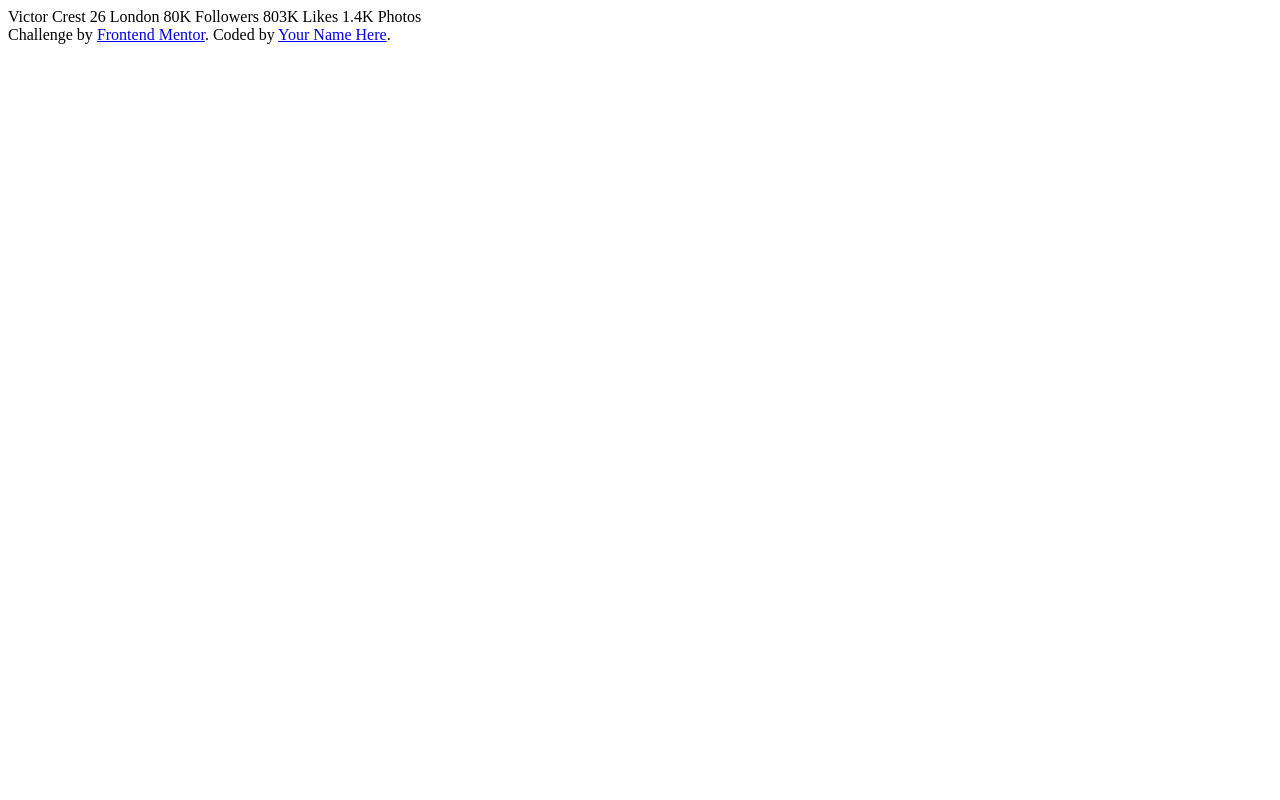
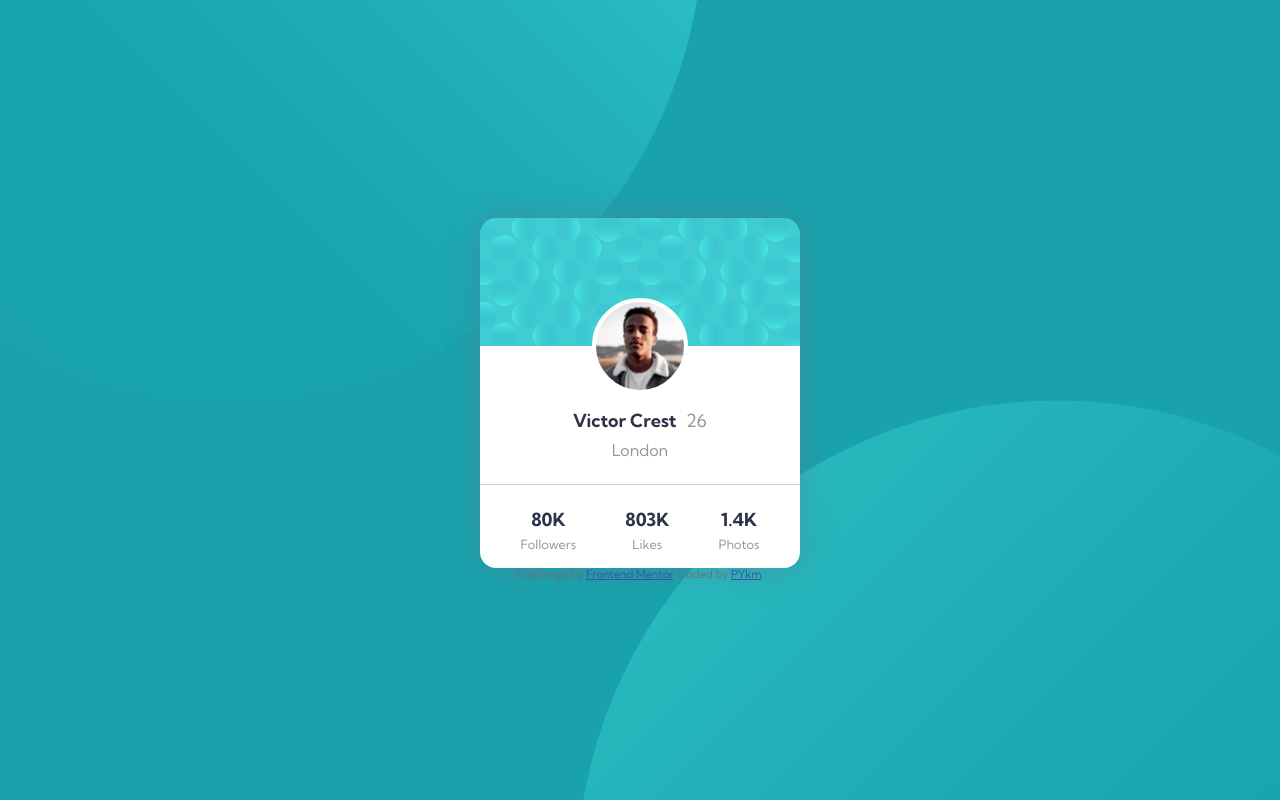
Before and after one commit to PYkm/profile-card, a plain HTML site: page index.html in a window 1280 px wide. Drawn offline with Linux system fonts and the light colour scheme.

Commit message:
Upload Files

```diff
--- a/css/style.css
+++ b/css/style.css
@@ -0,0 +1,83 @@
+:root {
+  --font-family: 'Kumbh Sans', 'Verdana', sans-serif;
+  --main-bg-color: hsl(185, 75%, 39%);
+  --heading-color: hsl(229, 23%, 23%);
+    --p-color: hsl(0, 0%, 59%);
+}
+
+html {
+  font-size: 1em;
+}
+
+body {
+  background: no-repeat right 45vw  bottom 50vh  /auto 120% url(../images/bg-pattern-top.svg), no-repeat left 45vw  top 50vh  /auto 120% url(../images/bg-pattern-bottom.svg), var(--main-bg-color);
+  color: var(--p-color);
+  font: 400 1em/1.25  var(--font-family);
+  display: flex;
+  flex-direction: column;
+  justify-content: center;
+  text-align: center;
+  min-height: 100vh;
+}
+
+main {
+  background: no-repeat top/contain url(../images/bg-pattern-card.svg) white;
+  border-radius: 1em;
+  box-shadow: 0 0 2em 0 hsla(227, 10%, 46%, 0.4);
+  margin: 0 auto;
+  padding: 5em 0 1em;
+  width: 90%;
+  max-width: 20em;
+}
+
+main::before{
+  content: '';
+  background: no-repeat center/ contain url(../images/image-victor.jpg);
+  border: 0.3em white solid;
+  border-radius: 170893px;
+  display: block;
+  height: 6em;
+  margin: 0 auto;
+  width: 6em;
+}
+
+h1,
+strong {
+  font-weight: 700;
+  color: var(--heading-color);
+}
+
+h1,
+strong,
+.name_n_age > p {
+  font-size: 1.125rem;
+}
+
+strong {
+  display: block;
+  margin-bottom: 0.25em;
+}
+
+.name_n_age {
+  display: flex;
+  justify-content: center;
+  gap: 0.6em;
+  margin: 1em 0 0.5em;
+}
+
+hr {
+  margin: 1.5em 0;
+}
+
+.social_info {
+  display: flex;
+  justify-content: space-around;
+  padding: 0 1em;
+}
+
+.social_info > p{
+  font-size: 0.8rem;
+}
+
+.attribution { font-size: 11px; text-align: center; color: hsl(227, 10%, 46%);}
+.attribution a { color: hsl(228, 45%, 44%); }
--- a/index.html
+++ b/index.html
@@ -5,8 +5,11 @@
   <meta name="viewport" content="width=device-width, initial-scale=1.0"> <!-- displays site properly based on user's device -->
 
   <link rel="icon" type="image/png" sizes="32x32" href="./images/favicon-32x32.png">
+  <link rel="stylesheet" href="https://fonts.googleapis.com/css?family=Kumbh+Sans:400,700">
+  <link rel="stylesheet" href="./css/reset.css">
+  <link rel="stylesheet" href="./css/style.css">
 
-  <title>Frontend Mentor | Profile card component</title>
+  <title>Frontend Mentor Challenge | Profile card component</title>
 
   <script async src="https://www.googletagmanager.com/gtag/js?id=G-2GL27WVS49"></script>
   <script>
@@ -15,24 +18,26 @@
   gtag('js', new Date());
   gtag('config', 'G-2GL27WVS49');
   </script>
-
 </head>
 <body>
-  Victor Crest
-  26
-  London
-
-  80K
-  Followers
-
-  803K
-  Likes
-
-  1.4K
-  Photos
-  <div class="attribution">
-    Challenge by <a href="https://www.frontendmentor.io?ref=challenge" target="_blank">Frontend Mentor</a>.
-    Coded by <a href="#">Your Name Here</a>.
-  </div>
+  <main>
+    <div class="name_n_age">
+      <h1>Victor Crest</h1>
+      <p>26</p>
+    </div>
+    <p>London</p>
+    <hr>
+    <div class="social_info">
+      <p><strong>80K</strong> Followers</p>
+      <p><strong>803K</strong> Likes</p>
+      <p><strong>1.4K</strong> Photos</p>
+    </div>
+  </main>
+  <footer>
+    <div class="attribution">
+      Challenge by <a href="https://www.frontendmentor.io?ref=challenge" target="_blank">Frontend Mentor</a>.
+      Coded by <a href="https://github.com/PYkm">PYkm</a>.
+    </div>
+  </footer>
 </body>
 </html>
```
